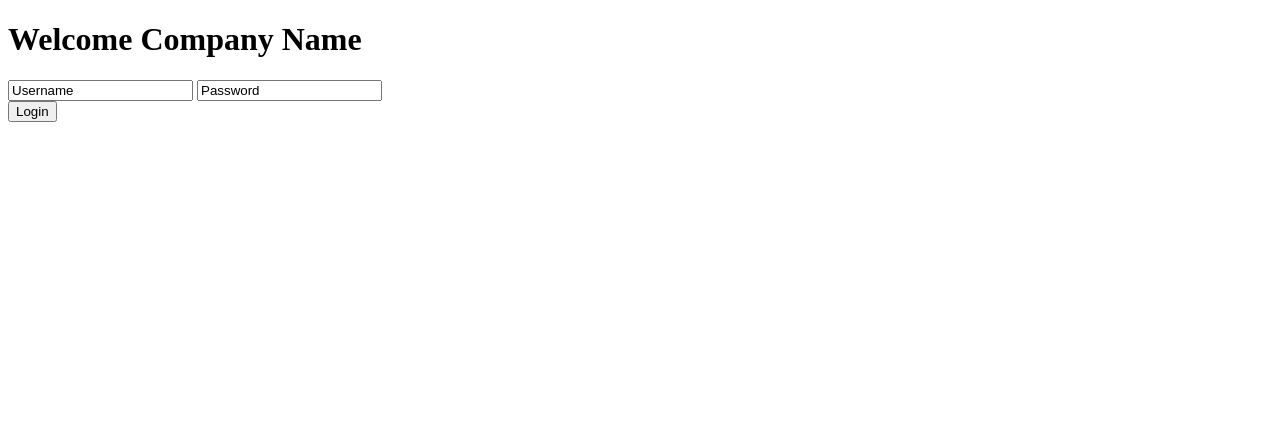
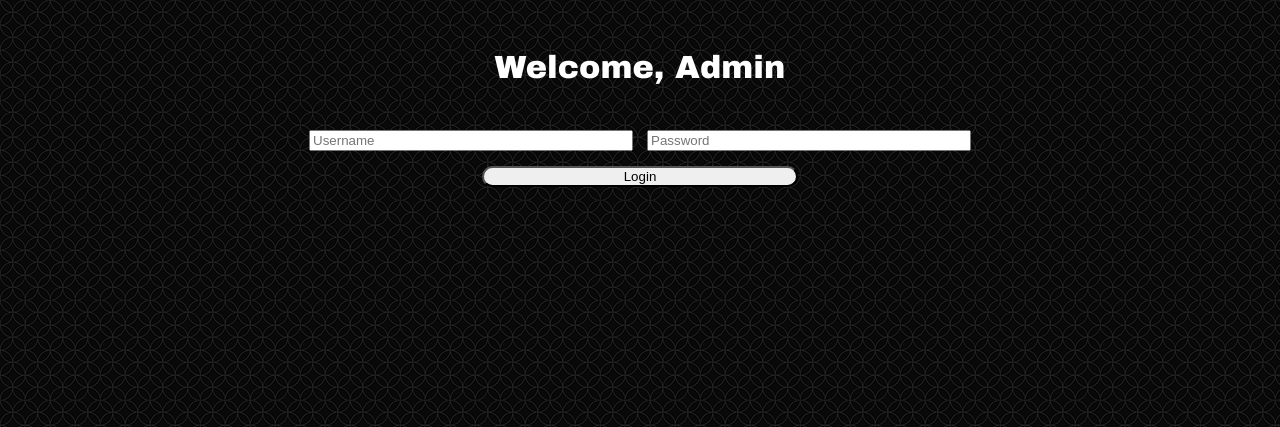
Before and after one commit to zcarreon/loginProject, a PHP site: page /admin/admin_login.php in a window 1280 px wide. Shown: the top 427 px of the page. Run offline with PHP 8.4, Linux system fonts and the light colour scheme.

Commit message:
just had an idea

```diff
--- a/admin/admin_index.php
+++ b/admin/admin_index.php
@@ -22,7 +22,7 @@
     }else{
       echo "<h2>Good Evening, {$_SESSION['user_name']}</h2>";
     }
-    echo "<h2>Last login was on {$_SESSION['user_date']}</h2>";
+    echo "<h3>Last login was on {$_SESSION['user_date']}</h3>";
   ?>
 </body>
 </html>
--- a/admin/admin_login.php
+++ b/admin/admin_login.php
@@ -14,7 +14,7 @@
       $result = logIn($username, $password, $ip, $failedLogin);
       $message = $result;
     }else{
-      $message = "Please fill in the required fields.";
+      $message = "<h3>Please fill in the required fields.</h3>";
     }
   }
 ?>
@@ -23,19 +23,18 @@
 <head>
 <meta charset="UTF-8">
 <title>CMS Portal Login</title>
+<link href="css/main.css" rel="stylesheet">
 </head>
 <body>
-  <h1>Welcome Company Name</h1>
+  <h1>Welcome, Admin</h1>
   <?php
     if(!empty($message)){
       echo $message;
     }
   ?>
   <form action="admin_login.php" method="post">
-    <label></label>
-    <input type="text" name="username" value="Username">
-    <label></label>
-    <input type="text" name="password" value="Password">
+    <input type="text" name="username" value="" placeholder="Username">
+    <input type="text" name="password" value="" placeholder="Password">
     <br>
     <input type="submit" name="submit" value="Login">
   </form>
--- a/admin/css/main.css
+++ b/admin/css/main.css
@@ -0,0 +1,38 @@
+body {
+  background-image: url("../images/spiration-dark.png");
+  color: #fff;
+}
+
+h1 {
+  margin: 0 auto;
+  margin-top: 50px;
+  margin-bottom: 30px;
+  text-align: center;
+  font-family: "Arial Black", sans-serif;
+  font-size: 2em;
+}
+
+form {
+  text-align: center;
+  margin-bottom: 5px;
+}
+
+input {
+  width: 25%;
+  margin-top: 15px;
+  margin-right:5px;
+  margin-left:5px;
+}
+
+input[type=submit]{
+  border-radius: 20px;
+}
+
+h2, h3 {
+  font-family: "Arial", sans-serif;
+  text-align: center;
+}
+
+h3 {
+  font-size: .75em;
+}
--- a/admin/phpscripts/login.php
+++ b/admin/phpscripts/login.php
@@ -19,12 +19,12 @@
       }
       redirect_to("admin_index.php");
     }else{
-      ++$failedLogin;
-      if($failedLogin = 3){
-        $message = "You have failed the to login too many times, please try again later.";
+      if($failedLogin >= 3){
+        $message = "<h3>You have failed too many attempts to login. Please try again later.</h3>";
         return $message;
       }else{
-        $message = "Username and/or password is incorrect.<br>Please make sure your capslock key is turned off.";
+        ++$failedLogin;
+        $message = "<h3>Username and/or password is incorrect.<br>Please make sure your capslock key is turned off.</h3>";
         return $message;
       }
     }
--- a/guidesReferences.txt
+++ b/guidesReferences.txt
@@ -1 +1,3 @@
 https://www.w3schools.com/php/php_date.asp
+
+https://www.w3schools.com/php/php_if_else.asp
```
Also changed, not shown: admin/images/spiration-dark.png (added).
